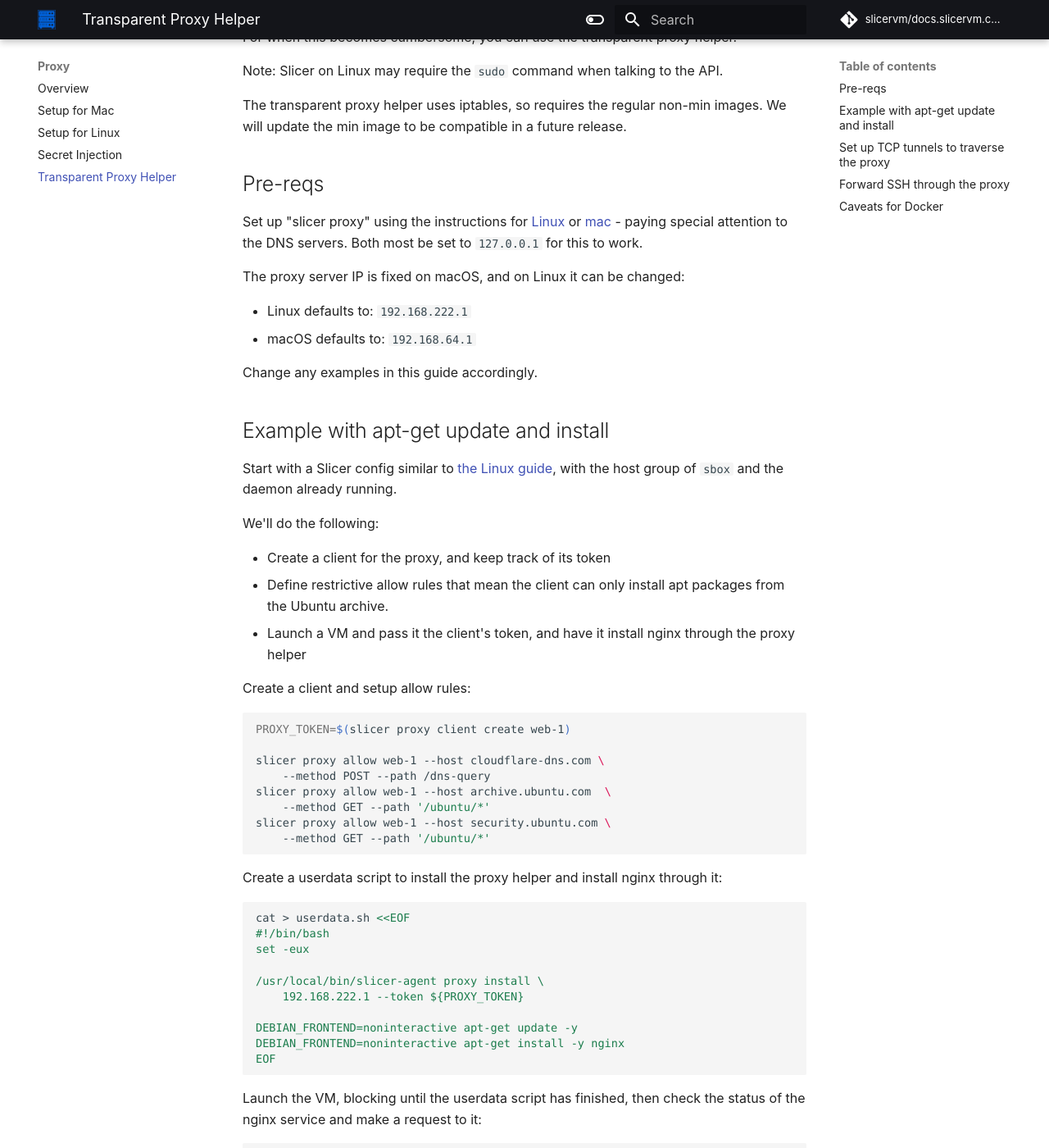
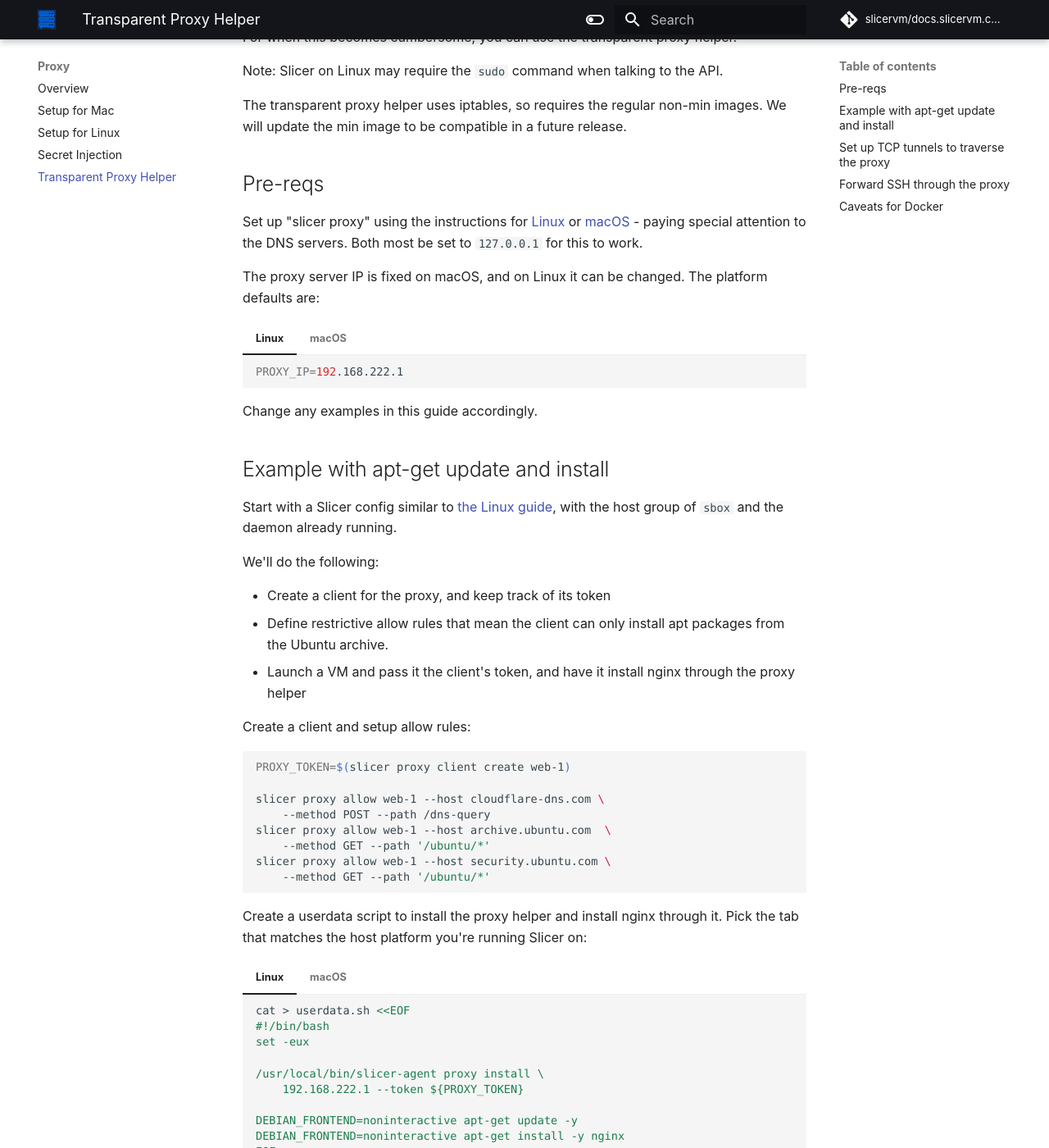
Before and after one commit to slicervm/docs.slicervm.com, an MkDocs documentation site: the page built from docs/proxy/transparent.md, in a window 1280 px wide and 1400 px high, scrolled down 262 px. Shown: the whole window at 82% size. Built offline with MkDocs 1.6.1 and Material for MkDocs 9.7.7, drawn with Linux system fonts in a browser that asks for light colours; some web fonts are replaced; comment, search, counter and statistics services are not loaded.

Commit message:
Use a selector for the slicer proxy IPs
Signed-off-by: Alex Ellis (OpenFaaS Ltd) <alexellis2@gmail.com>

````diff
--- a/docs/proxy/transparent.md
+++ b/docs/proxy/transparent.md
@@ -10,12 +10,21 @@
 
 ## Pre-reqs
 
-Set up "slicer proxy" using the instructions for [Linux](/proxy/linux) or [mac](/proxy/mac) - paying special attention to the DNS servers. Both most be set to `127.0.0.1` for this to work.
+Set up "slicer proxy" using the instructions for [Linux](/proxy/linux) or [macOS](/proxy/mac) - paying special attention to the DNS servers. Both most be set to `127.0.0.1` for this to work.
 
-The proxy server IP is fixed on macOS, and on Linux it can be changed:
+The proxy server IP is fixed on macOS, and on Linux it can be changed. The platform defaults are:
 
-* Linux defaults to: `192.168.222.1`
-* macOS defaults to: `192.168.64.1`
+=== "Linux"
+
+    ```bash
+    PROXY_IP=192.168.222.1
+    ```
+
+=== "macOS"
+
+    ```bash
+    PROXY_IP=192.168.64.1
+    ```
 
 Change any examples in this guide accordingly.
 
@@ -41,20 +50,37 @@
     --method GET --path '/ubuntu/*'
 ```
 
-Create a userdata script to install the proxy helper and install nginx through it:
+Create a userdata script to install the proxy helper and install nginx through it. Pick the tab that matches the host platform you're running Slicer on:
 
-```bash
-cat > userdata.sh <<EOF
-#!/bin/bash
-set -eux
+=== "Linux"
 
-/usr/local/bin/slicer-agent proxy install \
-    192.168.222.1 --token ${PROXY_TOKEN}
+    ```bash
+    cat > userdata.sh <<EOF
+    #!/bin/bash
+    set -eux
 
-DEBIAN_FRONTEND=noninteractive apt-get update -y
-DEBIAN_FRONTEND=noninteractive apt-get install -y nginx
-EOF
-```
+    /usr/local/bin/slicer-agent proxy install \
+        192.168.222.1 --token ${PROXY_TOKEN}
+
+    DEBIAN_FRONTEND=noninteractive apt-get update -y
+    DEBIAN_FRONTEND=noninteractive apt-get install -y nginx
+    EOF
+    ```
+
+=== "macOS"
+
+    ```bash
+    cat > userdata.sh <<EOF
+    #!/bin/bash
+    set -eux
+
+    /usr/local/bin/slicer-agent proxy install \
+        192.168.64.1 --token ${PROXY_TOKEN}
+
+    DEBIAN_FRONTEND=noninteractive apt-get update -y
+    DEBIAN_FRONTEND=noninteractive apt-get install -y nginx
+    EOF
+    ```
 
 Launch the VM, blocking until the userdata script has finished, then check the status of the nginx service and make a request to it:
 
--- a/mkdocs.yml
+++ b/mkdocs.yml
@@ -86,6 +86,8 @@
   - pymdownx.mark
   - pymdownx.smartsymbols
   - pymdownx.superfences
+  - pymdownx.tabbed:
+      alternate_style: true
   - pymdownx.tasklist:
       custom_checkbox: true
   - pymdownx.tilde
````
